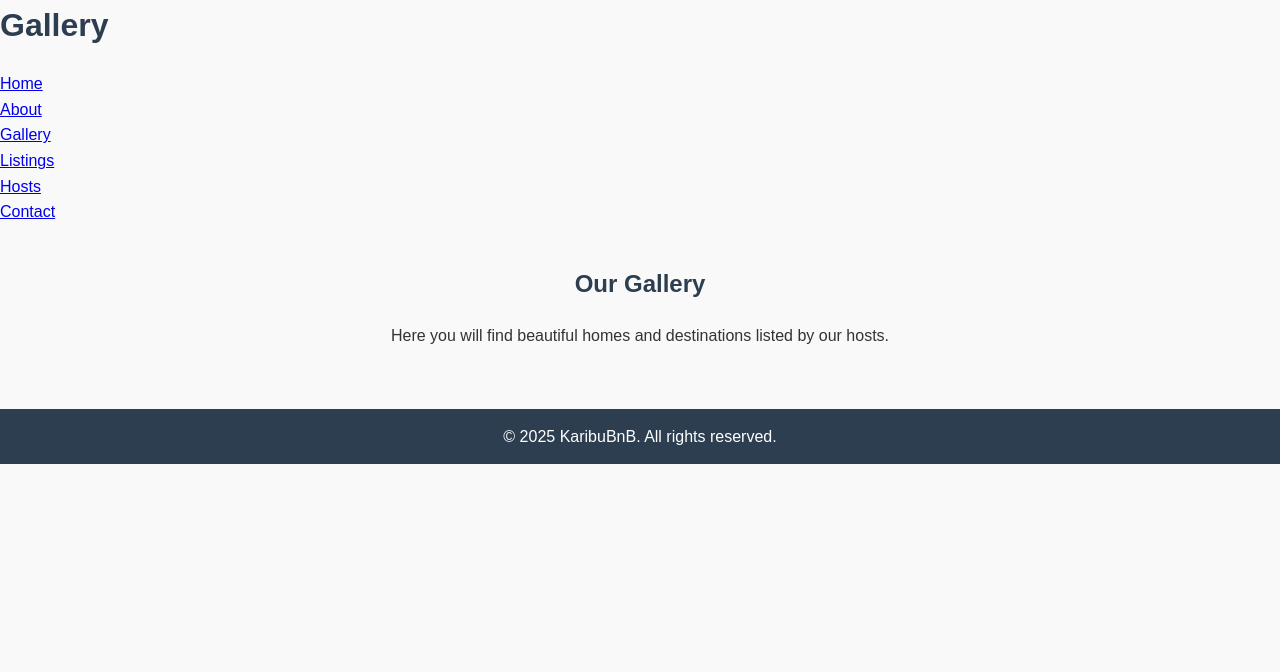
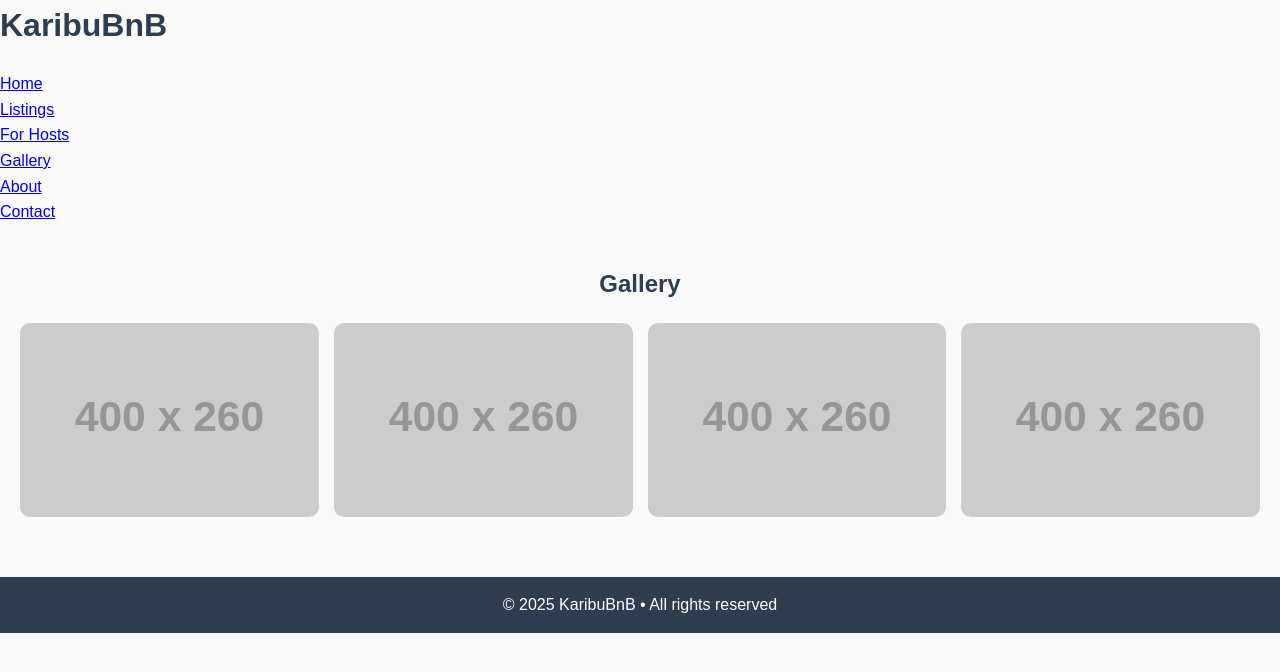
Before and after one commit to Siura25/Karibubnb-, a plain HTML site: page gallery.html in a window 1280 px wide. Drawn offline with Linux system fonts and the light colour scheme; placeholder pictures from the web are drawn by us.

Commit message:
Update gallery.html

```diff
--- a/gallery.html
+++ b/gallery.html
@@ -1,36 +1,35 @@
 <!DOCTYPE html>
 <html lang="en">
 <head>
-  <meta charset="UTF-8">
-  <meta name="viewport" content="width=device-width, initial-scale=1.0">
-  <title>Gallery - KaribuBnB</title>
-  <link rel="stylesheet" href="style.css">
+  <meta charset="UTF-8"/><meta name="viewport" content="width=device-width, initial-scale=1.0"/>
+  <title>KaribuBnB - Gallery</title>
+  <link rel="stylesheet" href="style.css"/>
 </head>
 <body>
 <header>
-    <h1>Gallery</h1>
+  <h1>KaribuBnB</h1>
   <nav>
     <ul>
       <li><a href="index.html">Home</a></li>
+      <li><a href="bnb-listings.html">Listings</a></li>
+      <li><a href="hosts.html">For Hosts</a></li>
+      <li><a class="active" href="gallery.html">Gallery</a></li>
       <li><a href="about.html">About</a></li>
-        <li><a href="gallery.html">Gallery</a></li>
-        <li><a href="bnb-listings.html">Listings</a></li>
-        <li><a href="hosts.html">Hosts</a></li>
       <li><a href="contact.html">Contact</a></li>
     </ul>
   </nav>
 </header>
 
-  <main>
 <section>
-      <h2>Our Gallery</h2>
-      <p>Here you will find beautiful homes and destinations listed by our hosts.</p>
-      <!-- Add images later -->
+  <h2>Gallery</h2>
+  <div class="gallery-grid">
+    <img src="https://via.placeholder.com/400x260?text=KaribuBnB" alt="Sample 1"/>
+    <img src="https://via.placeholder.com/400x260?text=Cozy+Suite" alt="Sample 2"/>
+    <img src="https://via.placeholder.com/400x260?text=Beach+House" alt="Sample 3"/>
+    <img src="https://via.placeholder.com/400x260?text=Mountain+View" alt="Sample 4"/>
+  </div>
 </section>
-  </main>
 
-  <footer>
-    <p>© 2025 KaribuBnB. All rights reserved.</p>
-  </footer>
+<footer><p>&copy; 2025 KaribuBnB • All rights reserved</p></footer>
 </body>
 </html>
```
Lines whose indentation alone changed are shown as unchanged.
